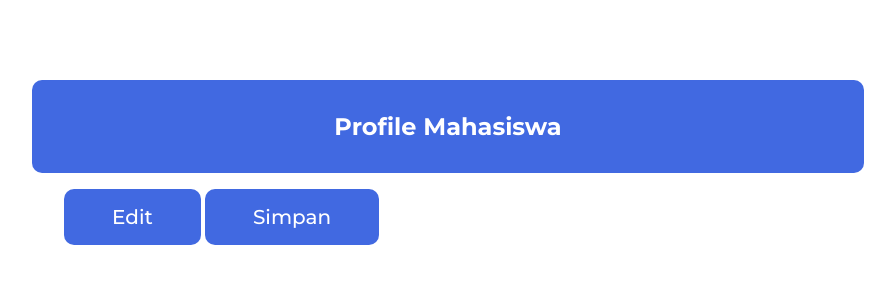
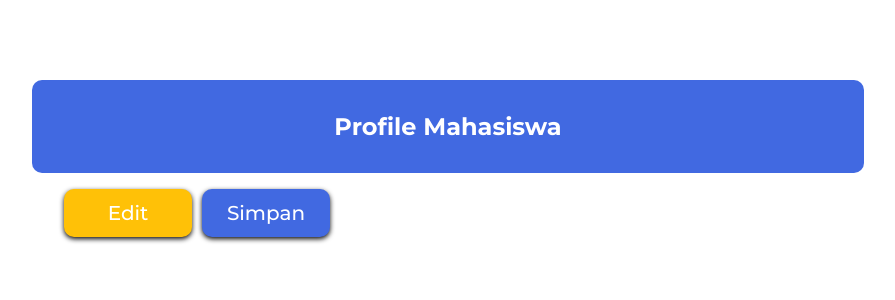
Before and after one commit to Kukuh2307/Msib-tugas-tambahan-keaktifan, a PHP site: page /dashboard.php in a window 1280 px wide. Shown: the part 133-433 px from the top of the page, without its empty margins (192-1087 px from the left). Run offline with PHP 8.4, Linux system fonts and the light colour scheme; the visitor is signed in with stand-in values (Sample User, id 1); data that the repository does not hold is empty.

Commit message:
finish: memperbaiki update

```diff
--- a/css/style-dashboard.css
+++ b/css/style-dashboard.css
@@ -69,15 +69,38 @@ hr {
   border: 5px solid royalblue;
   margin-top: 1rem;
 }
+.flex {
+  display: flex;
+  gap: 10px;
+}
+.edit {
+  background-color: #ffc107;
+}
 button {
   background-color: royalblue;
-  padding: 1rem 3rem;
+  box-sizing: border-box;
+  width: 8rem;
+  display: flex;
+  justify-content: center;
+  align-items: center;
+  flex-wrap: nowrap;
+  height: 3rem;
   border: none;
   border-radius: 10px;
+  box-shadow: 0 2px 5px rgb(10, 10, 10);
+}
+button:hover {
+  background-color: rgb(255, 255, 255);
+  cursor: pointer;
+  transition: 0.5s;
 }
 button a {
   text-decoration: none;
   color: #fff;
   font-weight: 500;
   font-size: 20px;
+  margin: 1rem 3rem;
 }
+button a:hover {
+  color: black;
+}
--- a/dashboard.php
+++ b/dashboard.php
@@ -90,8 +90,8 @@ if (isset($_SESSION['user'])) {
         }
         ?>
         <div class="flex">
-            <button><a href="edit.php">Edit</a></button>
-            <button><a href="login.php">Simpan</a></button>
+            <button class="edit"><a href="edit.php">Edit</a></button>
+            <button><a href="proses.php?aksi=logout">Simpan</a></button>
         </div>
     </div>
 
--- a/database.php
+++ b/database.php
@@ -74,6 +74,13 @@ class Database
         }
     }
 
+    function logout()
+    {
+        session_destroy();
+        header('Location: login.php');
+        exit();
+    }
+
 
     function display()
     {
@@ -122,7 +129,7 @@ class Database
         } elseif ($nilai >= 60 && $nilai <= 79) {
             $nilai = "Rata-rata";
         } else {
-            $nilai = "Penangan khussus";
+            $nilai = "Penangan khusus";
         }
 
         $stmt = $this->conn->prepare("UPDATE mahasiswa SET nama=?, email=?, noWa=?, tempat_lahir=?, nama_orang_tua=?, pekerjaan_orang_tua=?, penghasilan_orang_tua=?, nilai=?, major=?, alamat=? WHERE id=?");
--- a/edit.php
+++ b/edit.php
@@ -5,6 +5,8 @@ $db = new database();
 if (isset($_SESSION['user']) && isset($_SESSION['id'])) {
     $user = $_SESSION['user'];
     $id = $_SESSION['id'];
+} else {
+    header("location: login.php");
 }
 ?>
 <!DOCTYPE html>
@@ -75,7 +77,7 @@ if (isset($_SESSION['user']) && isset($_SESSION['id'])) {
                     <!-- penghasilan orang tua -->
                     <div class="form-row">
                         <label for="penghasilan_orang_tua">Penghasilan orang tua <span>*</span></label>
-                        <p style="margin-top: 5px; font-size: 12px; color:#7b7b7b"><i>- Angka pertama jutaan <br>- Angka kedua ratusan</i></p>
+                        <p style="margin-top: 5px; font-size: 12px; color:#7b7b7b"><i>- Angka pertama jutaan <br>- Angka kedua ratusan</i><br><i>- Jika gaji lebih dari 4 Juta, cukup tuliskan 5 Juta</i></p>
                         <input class="full-input" type="text" placeholder="Penghasilan orang tua" name="penghasilan_orang_tua" id="penghasilan_orang_tua" maxlength="2" required>
                     </div>
 
--- a/regist.php
+++ b/regist.php
@@ -73,8 +73,8 @@
 
                 <!-- penghasilan orang tua -->
                 <div class="form-row">
-                    <label for="penghasilan_orang_tua">Penghasilan orang tua <span>*</span></label>
-                    <p style="margin-top: 5px; font-size: 12px; color:#7b7b7b"><i>- Angka pertama jutaan <br>- Angka kedua ratusan</i></p>
+                    <label for="penghasilan_orang_tua">9. Penghasilan orang tua <span>*</span></label>
+                    <p style="margin-top: 5px; font-size: 12px; color:#7b7b7b"><i>- Angka pertama jutaan <br>- Angka kedua ratusan</i><br><i>- Jika gaji lebih dari 4 Juta, cukup tuliskan 5 Juta</i></p>
                     <input class="full-input" type="text" placeholder="Penghasilan orang tua" name="penghasilan_orang_tua" id="penghasilan_orang_tua" maxlength="2" required>
                 </div>
 
```
Also changed, not shown: proses.php (+2 -13 lines).
